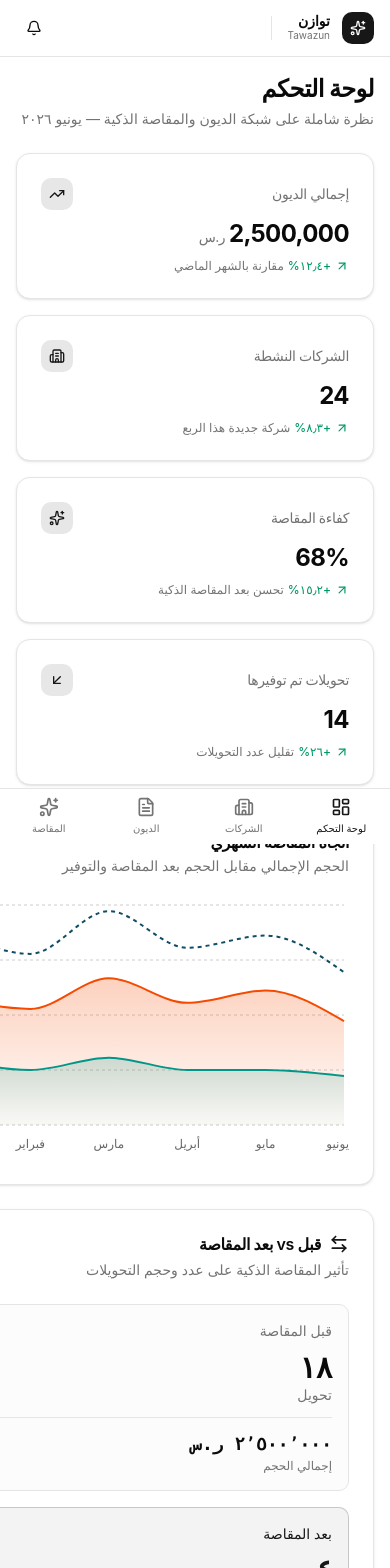
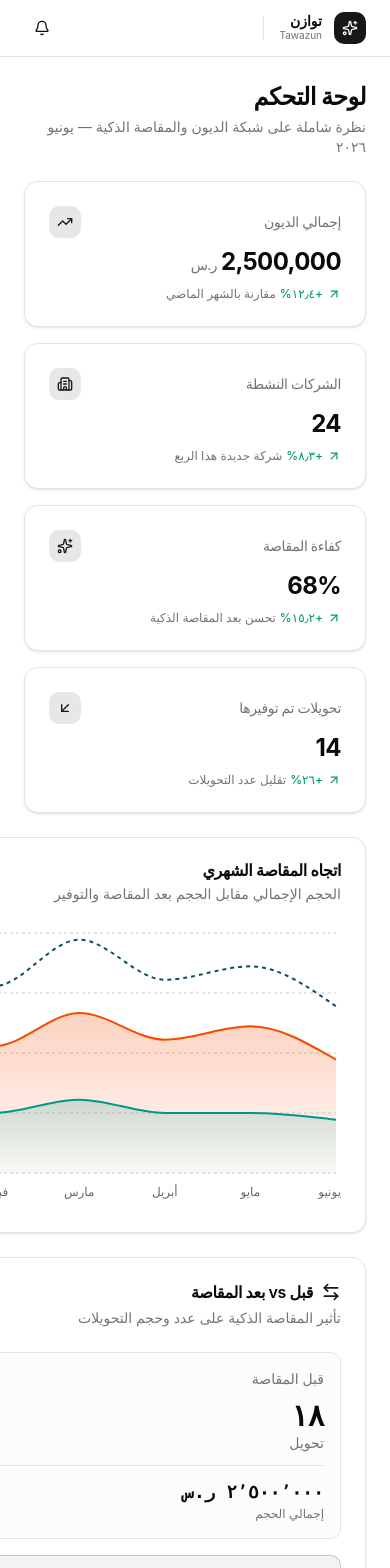
Before and after one commit to Wujud11/tawazun, a React (Vite) app: page / in a window 390 px wide. Shown: the top 1568 px of the page. Built offline with nearby package versions, Linux system fonts and the light colour scheme.

Commit message:
Revert "Improve mobile responsiveness"
This reverts commit e8f1c1381503700d11432edce248456ae9f815e7.

```diff
--- a/src/components/dashboard/companies-summary.tsx
+++ b/src/components/dashboard/companies-summary.tsx
@@ -28,7 +28,6 @@ export function CompaniesSummary() {
         </CardDescription>
       </CardHeader>
       <CardContent>
-        <div className="overflow-x-auto">
         <Table>
           <TableHeader>
             <TableRow>
@@ -76,7 +75,6 @@ export function CompaniesSummary() {
             ))}
           </TableBody>
         </Table>
-        </div>
       </CardContent>
     </Card>
   )
--- a/src/components/dashboard/company-debt-chart.tsx
+++ b/src/components/dashboard/company-debt-chart.tsx
@@ -34,8 +34,8 @@ export function CompanyDebtChart() {
           مقارنة المبالغ المستحقة الدفع والقبض
         </CardDescription>
       </CardHeader>
-      <CardContent className="overflow-hidden">
-        <ChartContainer config={chartConfig} className="h-[260px] w-full sm:h-[280px]">
+      <CardContent>
+        <ChartContainer config={chartConfig} className="h-[280px] w-full">
           <BarChart data={companyDebtShares} barGap={4}>
             <CartesianGrid vertical={false} strokeDasharray="3 3" />
             <XAxis
--- a/src/components/dashboard/debt-summary.tsx
+++ b/src/components/dashboard/debt-summary.tsx
@@ -46,7 +46,6 @@ export function DebtSummary() {
         </CardDescription>
       </CardHeader>
       <CardContent>
-        <div className="overflow-x-auto">
         <Table>
           <TableHeader>
             <TableRow>
@@ -77,7 +76,6 @@ export function DebtSummary() {
             ))}
           </TableBody>
         </Table>
-        </div>
       </CardContent>
     </Card>
   )
--- a/src/components/dashboard/netting-trend-chart.tsx
+++ b/src/components/dashboard/netting-trend-chart.tsx
@@ -38,8 +38,8 @@ export function NettingTrendChart() {
           الحجم الإجمالي مقابل الحجم بعد المقاصة والتوفير
         </CardDescription>
       </CardHeader>
-      <CardContent className="overflow-hidden">
-        <ChartContainer config={chartConfig} className="h-[260px] w-full sm:h-[280px]">
+      <CardContent>
+        <ChartContainer config={chartConfig} className="h-[280px] w-full">
           <AreaChart data={monthlyTrend}>
             <defs>
               <linearGradient id="fillNetted" x1="0" y1="0" x2="0" y2="1">
--- a/src/components/layout/app-layout.tsx
+++ b/src/components/layout/app-layout.tsx
@@ -1,17 +1,7 @@
-import { Building2, FileText, LayoutDashboard, Sparkles } from 'lucide-react'
-import { NavLink, Outlet } from 'react-router-dom'
-
-import { cn } from '@/lib/utils'
+import { Outlet } from 'react-router-dom'
 
 import { Header } from './header'
 import { Sidebar } from './sidebar'
-
-const mobileNavItems = [
-  { to: '/', label: 'لوحة التحكم', icon: LayoutDashboard },
-  { to: '/companies', label: 'الشركات', icon: Building2 },
-  { to: '/debts', label: 'الديون', icon: FileText },
-  { to: '/netting', label: 'المقاصة', icon: Sparkles },
-] as const
 
 export function AppLayout() {
   return (
@@ -19,32 +9,10 @@ export function AppLayout() {
       <Header />
       <div className="flex flex-1">
         <Sidebar />
-        <main className="flex-1 overflow-auto p-4 pb-20 sm:p-6 md:pb-6">
+        <main className="flex-1 overflow-auto p-6">
           <Outlet />
         </main>
       </div>
-
-      {/* Mobile bottom navigation — hidden on md+ where sidebar is shown */}
-      <nav className="fixed inset-x-0 bottom-0 z-40 border-t border-border bg-background md:hidden">
-        <div className="flex">
-          {mobileNavItems.map((item) => (
-            <NavLink
-              key={item.to}
-              to={item.to}
-              end
-              className={({ isActive }) =>
-                cn(
-                  'flex flex-1 flex-col items-center gap-1 py-2 text-[10px] font-medium transition-colors',
-                  isActive ? 'text-primary' : 'text-muted-foreground',
-                )
-              }
-            >
-              <item.icon className="size-5" />
-              {item.label}
-            </NavLink>
-          ))}
-        </div>
-      </nav>
     </div>
   )
 }
--- a/src/components/layout/header.tsx
+++ b/src/components/layout/header.tsx
@@ -7,7 +7,7 @@ import { Separator } from '@/components/ui/separator'
 export function Header() {
   return (
     <header className="sticky top-0 z-50 border-b border-border bg-background/95 backdrop-blur supports-[backdrop-filter]:bg-background/60">
-      <div className="flex h-14 min-w-0 items-center justify-between px-4 sm:px-6">
+      <div className="flex h-14 items-center justify-between px-6">
         <div className="flex items-center gap-3">
           <div className="flex size-8 items-center justify-center rounded-lg bg-primary text-primary-foreground">
             <Sparkles className="size-4" />
--- a/src/pages/companies.tsx
+++ b/src/pages/companies.tsx
@@ -269,9 +269,7 @@ export function CompaniesPage() {
           )}
         </CardHeader>
         <CardContent>
-          <div className="overflow-x-auto">
-            <CompaniesTable rows={filtered} />
-          </div>
+          <CompaniesTable rows={filtered} />
         </CardContent>
       </Card>
     </div>
--- a/src/pages/debts.tsx
+++ b/src/pages/debts.tsx
@@ -328,9 +328,7 @@ export function DebtsPage() {
         </CardHeader>
 
         <CardContent>
-          <div className="overflow-x-auto">
-            <DebtTable rows={filtered} />
-          </div>
+          <DebtTable rows={filtered} />
         </CardContent>
       </Card>
     </div>
--- a/src/pages/netting.tsx
+++ b/src/pages/netting.tsx
@@ -157,24 +157,24 @@ function NettingResultDialog({ open, onClose }: DialogProps) {
           <CardContent className="space-y-5">
             {/* Stats strip */}
             <div className="grid grid-cols-3 divide-x divide-x-reverse divide-border rounded-lg border bg-muted/30 text-center">
-              <div className="px-2 py-3">
-                <p className="text-xl font-bold tabular-nums text-emerald-600 sm:text-2xl">
+              <div className="px-3 py-3">
+                <p className="text-2xl font-bold tabular-nums text-emerald-600">
                   {(COUNT_BEFORE - COUNT_AFTER).toLocaleString('ar-SA')}
                 </p>
                 <p className="mt-0.5 text-xs text-muted-foreground">
                   تحويلات محذوفة
                 </p>
               </div>
-              <div className="px-2 py-3">
-                <p className="text-xl font-bold tabular-nums text-primary sm:text-2xl">
+              <div className="px-3 py-3">
+                <p className="text-2xl font-bold tabular-nums text-primary">
                   {formatSar(VOLUME_SAVED, true)}
                 </p>
                 <p className="mt-0.5 text-xs text-muted-foreground">
                   حجم موفّر
                 </p>
               </div>
-              <div className="px-2 py-3">
-                <p className="text-xl font-bold tabular-nums sm:text-2xl">
+              <div className="px-3 py-3">
+                <p className="text-2xl font-bold tabular-nums">
                   {VOLUME_REDUCTION_PCT.toLocaleString('ar-SA')}%
                 </p>
                 <p className="mt-0.5 text-xs text-muted-foreground">
```
